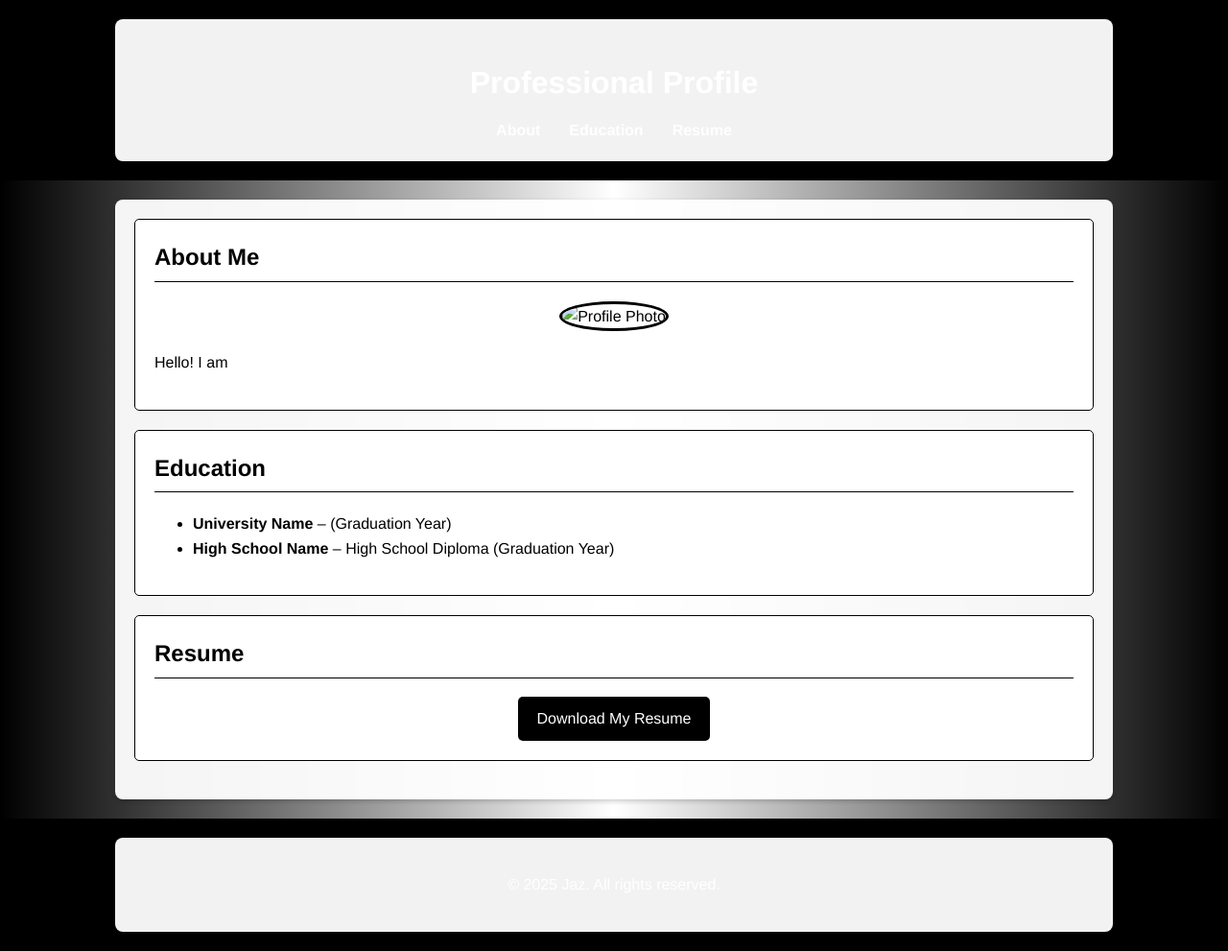
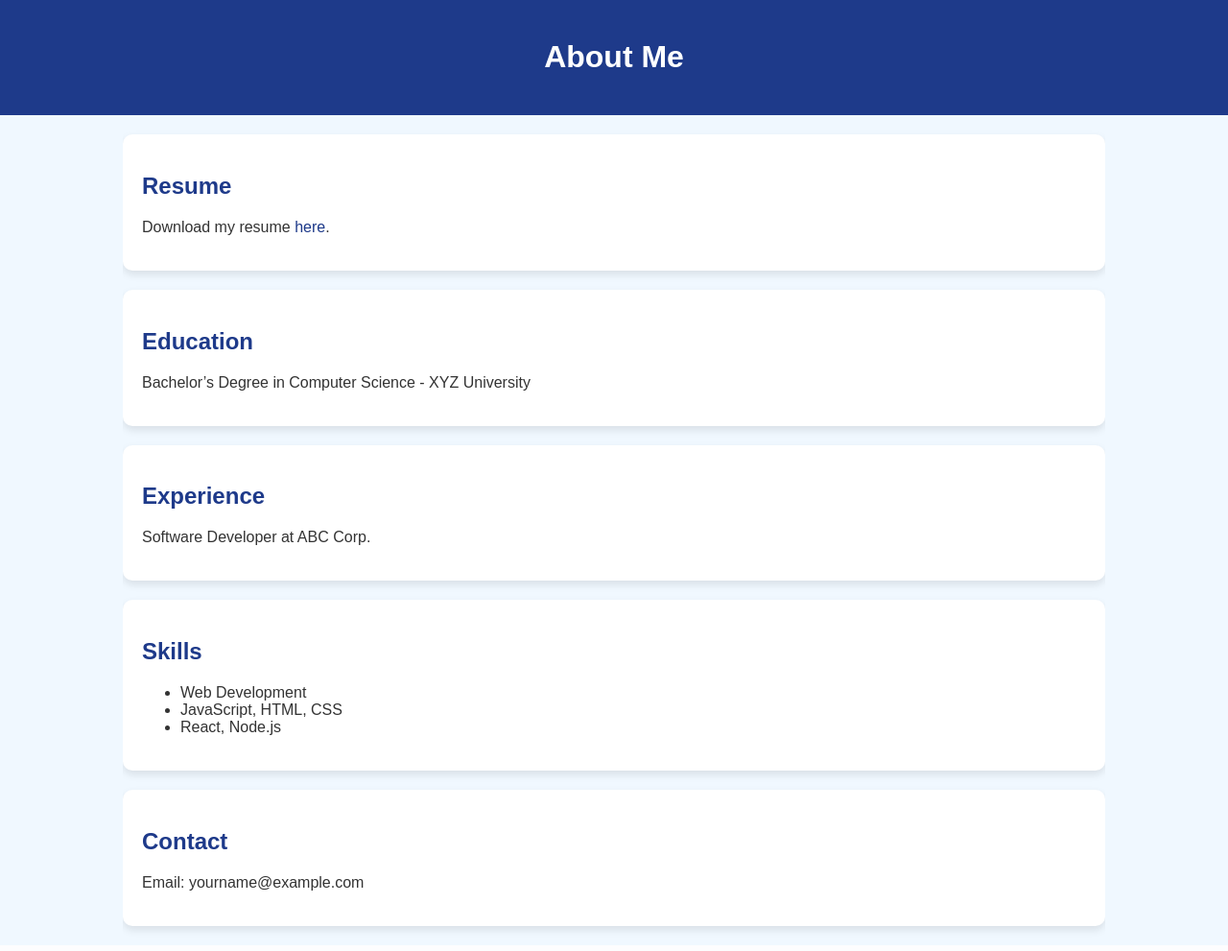
Before and after one commit to johnpaul123Z/jresume, a Flask app: page / in a window 1280 px wide. Shown: the whole page at 96% size. Run offline with Flask 2, Linux system fonts and the light colour scheme; some libraries are stand-ins or nearby versions.

Commit message:
Update home.html

```diff
--- a/templates/home.html
+++ b/templates/home.html
@@ -1,155 +1,69 @@
 <!DOCTYPE html>
 <html lang="en">
 <head>
-  <meta charset="UTF-8" />
-  <meta name="viewport" content="width=device-width, initial-scale=1.0" />
-  <title>Professional Profile</title>
+    <meta charset="UTF-8">
+    <meta name="viewport" content="width=device-width, initial-scale=1.0">
+    <title>About Me</title>
     <style>
-    /* Base Styles */
         body {
-      font-family: 'Helvetica', Arial, sans-serif;
+            font-family: Arial, sans-serif;
             margin: 0;
             padding: 0;
-      color: #000;
-      line-height: 1.6;
-      /* Static black and white background */
-      background: linear-gradient(270deg, #000, #fff, #000);
+            background-color: #f0f8ff;
+            color: #333;
         }
-
         .container {
-      width: 90%;
-      max-width: 1000px;
+            width: 80%;
             margin: auto;
             overflow: hidden;
+        }
+        header {
+            background: #1e3a8a;
+            color: white;
+            padding: 20px 0;
+            text-align: center;
+        }
+        .section {
+            background: white;
             padding: 20px;
-      background: rgba(255, 255, 255, 0.95); /* Light overlay for readability */
-      border-radius: 8px;
-      box-shadow: 0 2px 5px rgba(0,0,0,0.2);
+            margin: 20px 0;
+            border-radius: 10px;
+            box-shadow: 0 4px 8px rgba(0,0,0,0.1);
         }
-
-    /* Header */
-    header {
-      background: #000;
-      color: #fff;
-      padding: 20px 0;
-      margin-bottom: 20px;
-    }
-    header h1 {
-      text-align: center;
-      margin-bottom: 10px;
-    }
-    nav ul {
-      display: flex;
-      justify-content: center;
-      list-style: none;
-      padding: 0;
-      margin: 0;
-    }
-    nav ul li {
-      margin: 0 15px;
-    }
-    nav ul li a {
-      color: #fff;
-      text-decoration: none;
-      font-weight: bold;
-    }
-
-    /* Sections */
-    section {
-      background: #fff;
-      padding: 20px;
-      margin-bottom: 20px;
-      border: 1px solid #000;
-      border-radius: 5px;
-    }
-    section h2 {
-      margin-top: 0;
-      border-bottom: 1px solid #000;
-      padding-bottom: 5px;
-    }
-
-    /* Photo Section */
-    .photo-container {
-      text-align: center;
-      margin-bottom: 20px;
-    }
-    .photo-container img {
-      max-width: 200px;
-      border: 3px solid #000;
-      border-radius: 50%;
-    }
-
-    /* Resume Link */
-    .resume-link {
-      text-align: center;
-      margin-top: 15px;
-    }
-    .resume-link a {
-      display: inline-block;
-      background: #000;
-      color: #fff;
-      padding: 10px 20px;
-      border-radius: 5px;
-      text-decoration: none;
-      transition: background 0.3s ease;
-    }
-    .resume-link a:hover {
-      background: #333;
-    }
-
-    /* Footer */
-    footer {
-      background: #000;
-      color: #fff;
-      text-align: center;
-      padding: 20px 0;
-      margin-top: 20px;
+        h2 {
+            color: #1e3a8a;
         }
     </style>
 </head>
 <body>
     <header>
+        <h1>About Me</h1>
+    </header>
     <div class="container">
-      <h1> Professional Profile</h1>
-      <nav>
+        <div class="section">
+            <h2>Resume</h2>
+            <p>Download my resume <a href="#" style="color: #1e3a8a; text-decoration: none;">here</a>.</p>
+        </div>
+        <div class="section">
+            <h2>Education</h2>
+            <p>Bachelor’s Degree in Computer Science - XYZ University</p>
+        </div>
+        <div class="section">
+            <h2>Experience</h2>
+            <p>Software Developer at ABC Corp.</p>
+        </div>
+        <div class="section">
+            <h2>Skills</h2>
             <ul>
-          <li><a href="#about">About</a></li>
-          <li><a href="#education">Education</a></li>
-          <li><a href="#resume">Resume</a></li>
+                <li>Web Development</li>
+                <li>JavaScript, HTML, CSS</li>
+                <li>React, Node.js</li>
             </ul>
-      </nav>
         </div>
-  </header>
-
-  <div class="container">
-    <section id="about">
-      <h2>About Me</h2>
-      <div class="photo-container">
-        <img src="https://via.placeholder.com/200" alt="Profile Photo" />
+        <div class="section">
+            <h2>Contact</h2>
+            <p>Email: yourname@example.com</p>
         </div>
-      <p>Hello! I am </p>
-    </section>
-
-    <section id="education">
-      <h2>Education</h2>
-      <ul>
-        <li><strong>University Name</strong> – (Graduation Year)</li>
-        <li><strong>High School Name</strong> – High School Diploma (Graduation Year)</li>
-      </ul>
-    </section>
-
-    <section id="resume">
-      <h2>Resume</h2>
-      <div class="resume-link">
-        <a href="https://example.com/resume.pdf" target="_blank">Download My Resume</a>
     </div>
-    </section>
-  </div>
-
-  <footer>
-    <div class="container">
-      <p>&copy; 2025 Jaz. All rights reserved.</p>
-    </div>
-  </footer>
 </body>
 </html>
```
Lines whose indentation alone changed are shown as unchanged.
